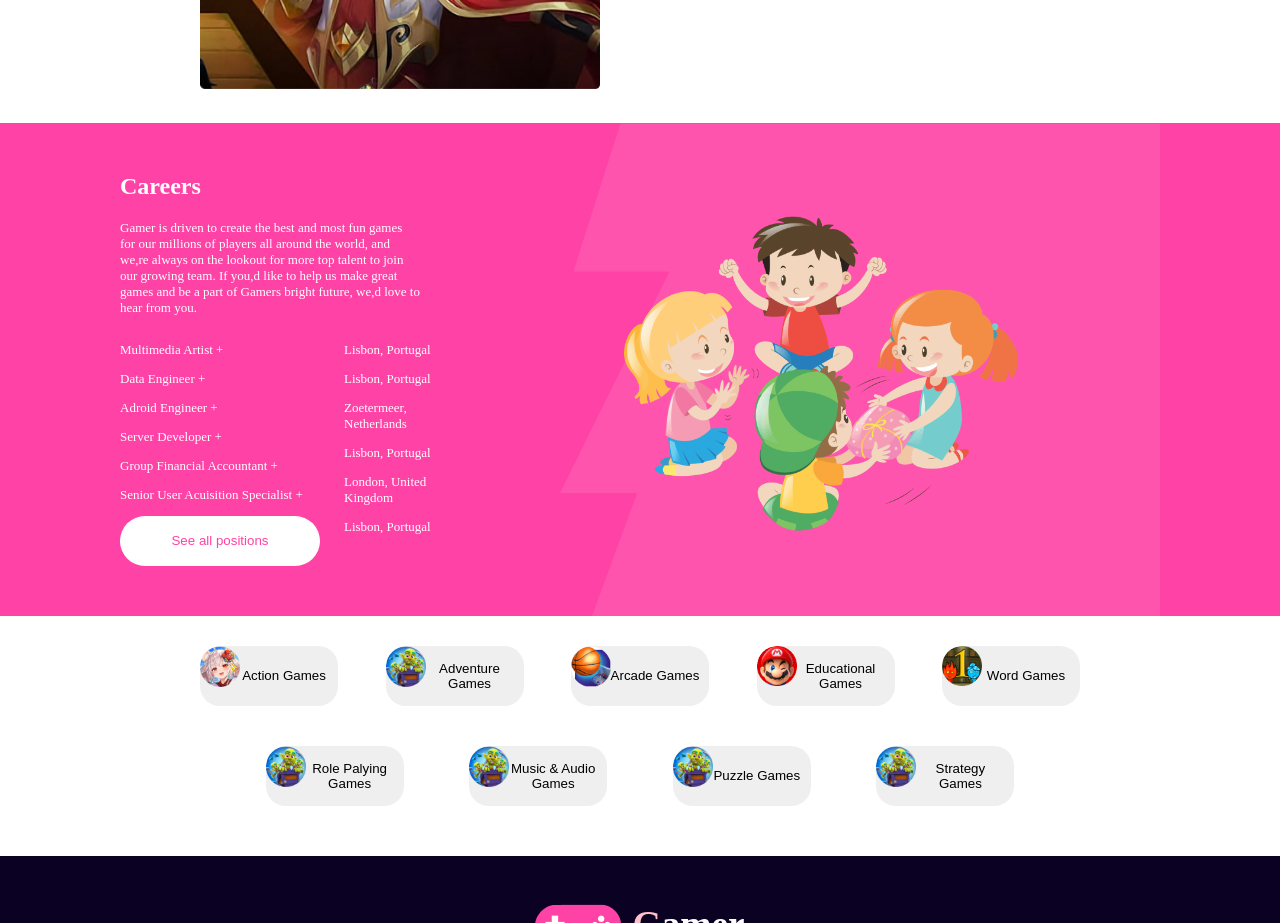
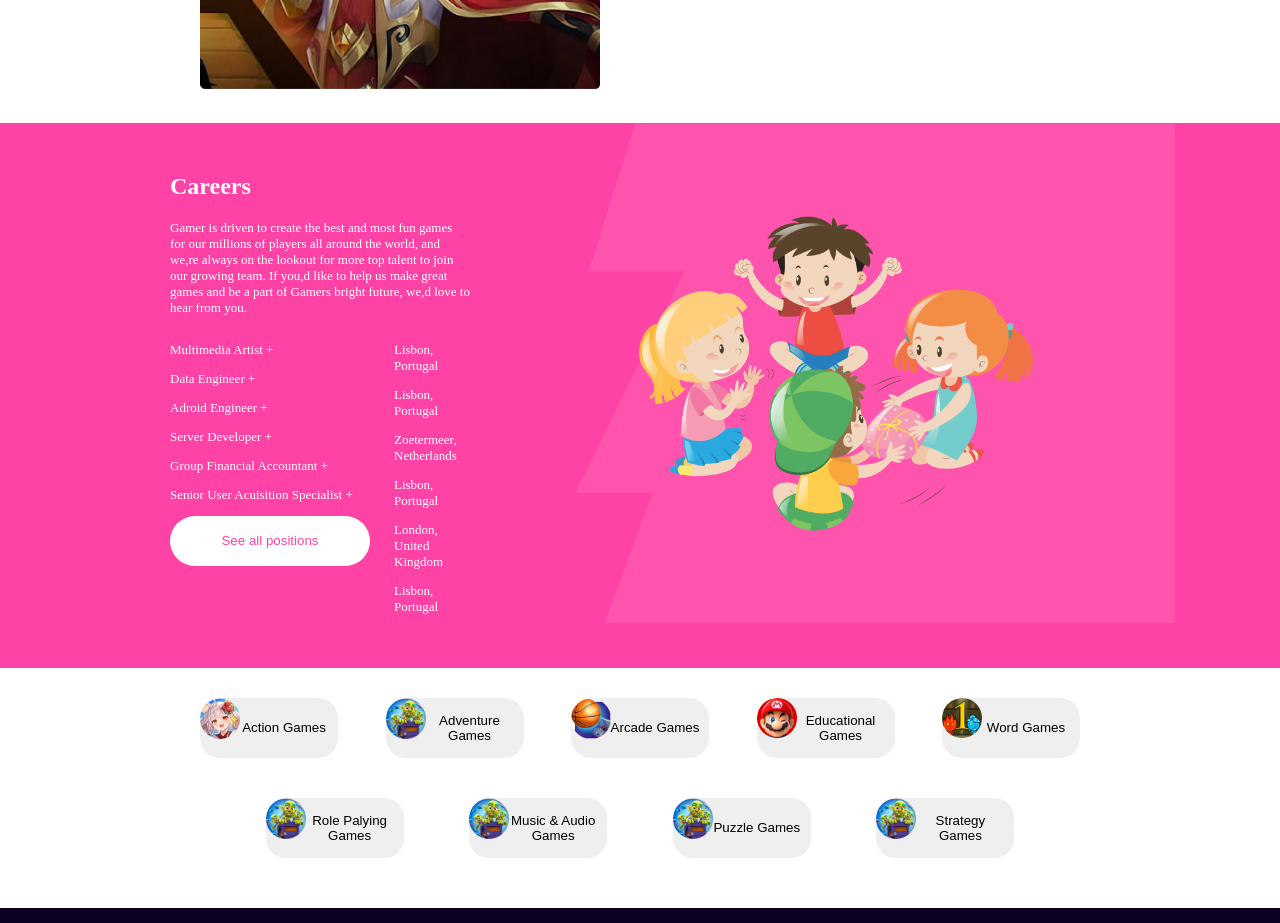
Before and after one commit to AmirSFahim/gamer-assignment-2, a plain HTML site: page index.html in a window 1280 px wide. Shown: the part 2760-3683 px from the top of the page. Drawn offline with Linux system fonts and the light colour scheme.

Commit message:
setting some margin

```diff
--- a/style.css
+++ b/style.css
@@ -287,8 +287,7 @@ nav li a {
 }
 
 .career-section {
-    padding-bottom: 20px;
-    padding: 20px;
+    padding: 20px 5px 10px 70px;
     color: #FFF;
     background: linear-gradient(90deg, #FF42A5 0%, #FF42A5 100%);
 }
```
